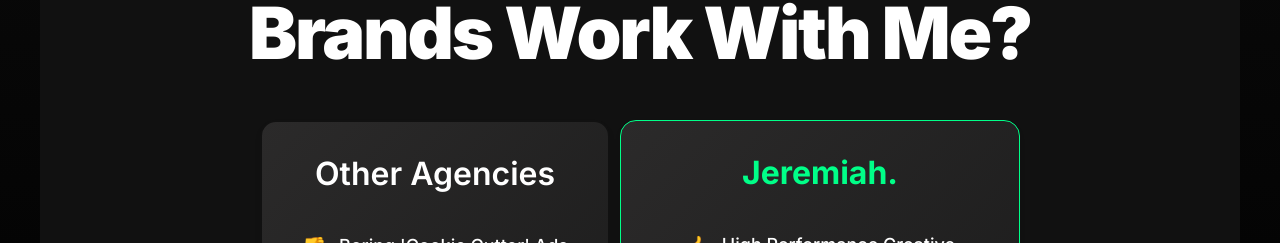
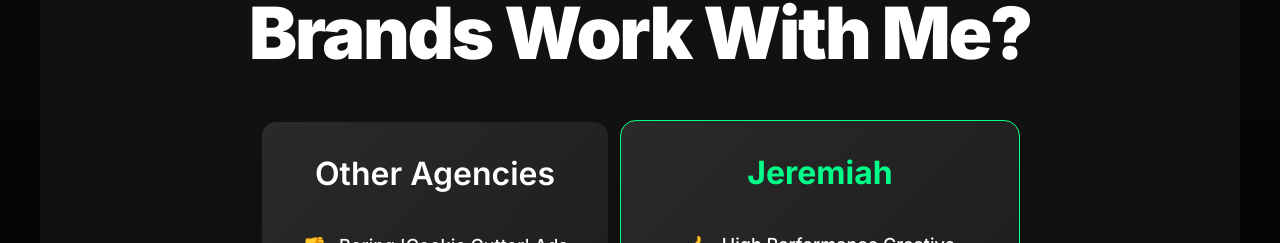
Before and after one commit to Mo-Ibra/jeremiah-portfolio, a Next.js app: page / in a window 1280 px wide. Shown: the part 9743-9986 px from the top of the page. Built offline with nearby package versions, Linux system fonts and the light colour scheme.

Commit message:
Fix Issue

```diff
--- a/components/DTCComparison.js
+++ b/components/DTCComparison.js
@@ -46,7 +46,7 @@ const DTCComparison = () => {
           {/* Jeremiah Column */}
           <div className="jeremiah">
             <div className="box">
-              <div className="brand-name">Jeremiah.</div>
+              <div className="brand-name">Jeremiah</div>
 
               <div className="feature-list">
                 <div className="feature-item positive">
```
